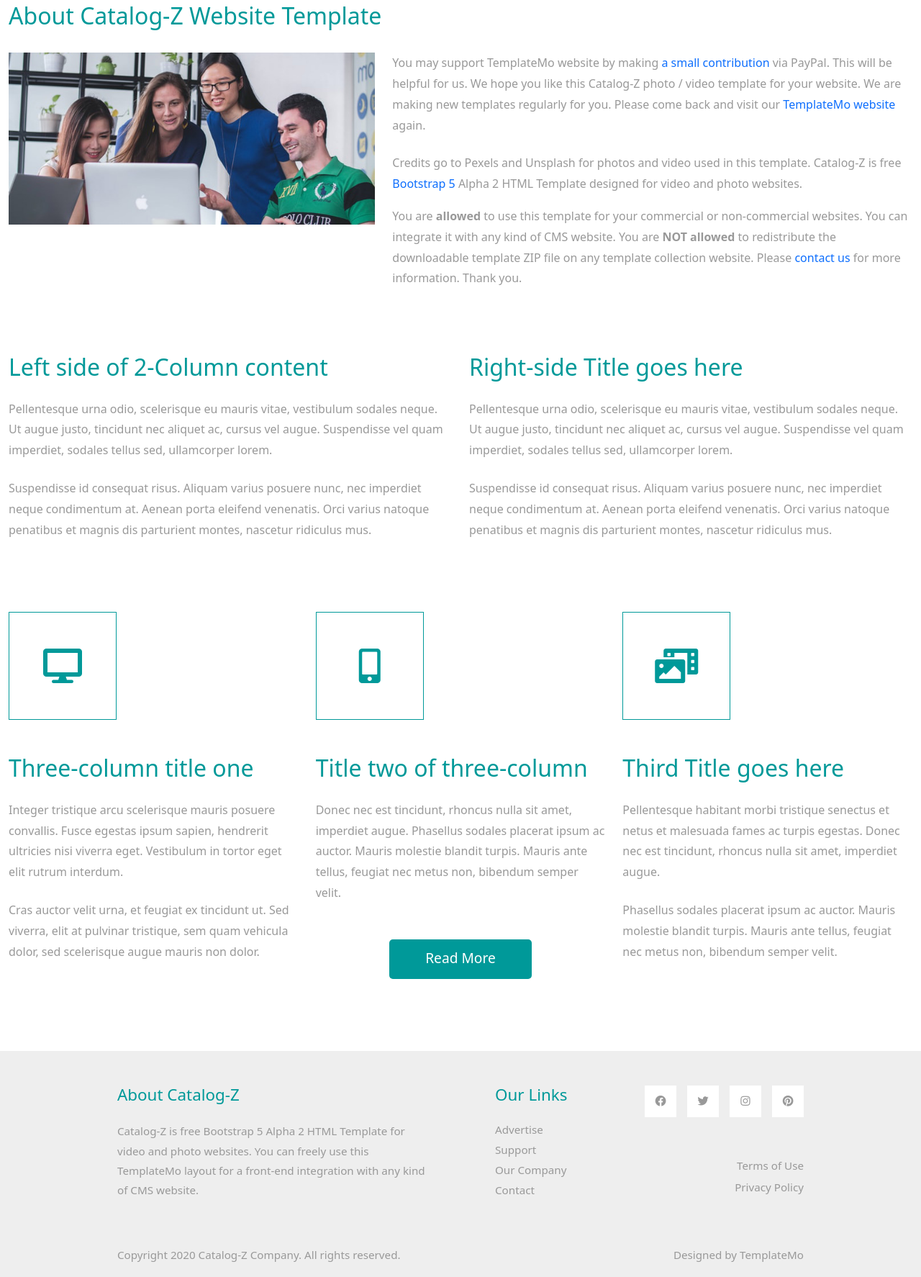
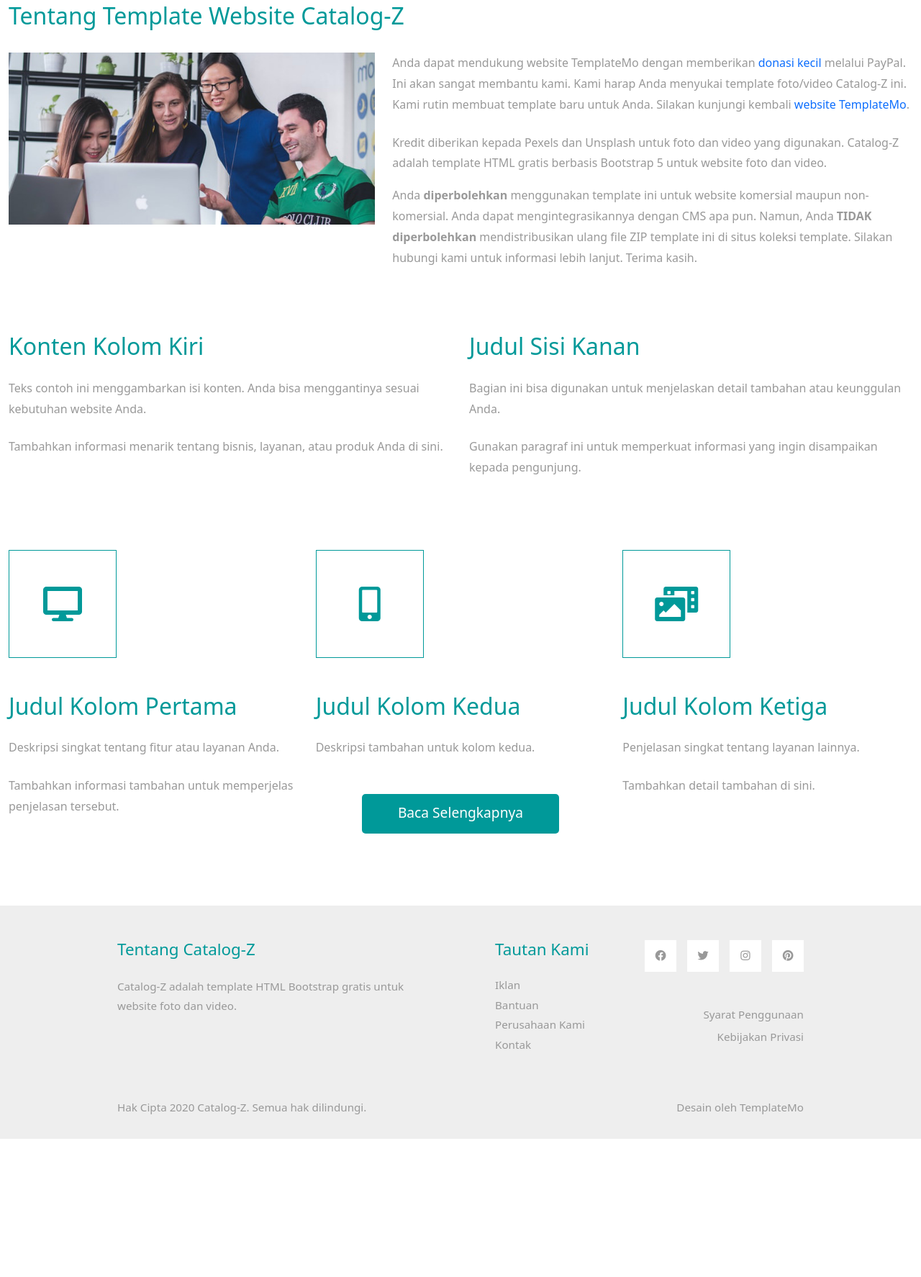
Before and after one commit to webaurell/websitepribadiaurel, a plain HTML site: page about.html in a window 1280 px wide. Shown: the part 322-2096 px from the top of the page at 72% size. After the commit the page ends 1904 px from the top, so only its background shows below. Drawn offline with Linux system fonts and the light colour scheme.

Commit message:
Update about.html

```diff
--- a/about.html
+++ b/about.html
@@ -1,51 +1,44 @@
 <!DOCTYPE html>
-<html lang="en">
+<html lang="id">
 <head>
     <meta charset="UTF-8">
     <meta name="viewport" content="width=device-width, initial-scale=1.0">
-    <title>Catalog-Z About page</title>
+    <title>Halaman Tentang Catalog-Z</title>
     <link rel="stylesheet" href="css/bootstrap.min.css">
     <link rel="stylesheet" href="fontawesome/css/all.min.css">
     <link rel="stylesheet" href="css/templatemo-style.css">
-<!--
-
-TemplateMo 556 Catalog-Z
-
-https://templatemo.com/tm-556-catalog-z
-
--->
 </head>
 <body>
-    <!-- Page Loader -->
+    <!-- Loader Halaman -->
     <div id="loader-wrapper">
         <div id="loader"></div>
 
         <div class="loader-section section-left"></div>
         <div class="loader-section section-right"></div>
+    </div>
 
-    </div>
     <nav class="navbar navbar-expand-lg">
         <div class="container-fluid">
             <a class="navbar-brand" href="index.html">
                 <i class="fas fa-film mr-2"></i>
                 Catalog-Z
             </a>
-            <button class="navbar-toggler" type="button" data-toggle="collapse" data-target="#navbarSupportedContent" aria-controls="navbarSupportedContent" aria-expanded="false" aria-label="Toggle navigation">
+            <button class="navbar-toggler" type="button" data-toggle="collapse" data-target="#navbarSupportedContent">
                 <i class="fas fa-bars"></i>
             </button>
             <div class="collapse navbar-collapse" id="navbarSupportedContent">
                 <ul class="navbar-nav ml-auto mb-2 mb-lg-0">
                     <li class="nav-item">
-                    <a class="nav-link nav-link-1" href="index.html">Photos</a>
+                        <a class="nav-link nav-link-1" href="index.html">Foto</a>
                     </li>
                     <li class="nav-item">
-                    <a class="nav-link nav-link-2" href="videos.html">Videos</a>
+                        <a class="nav-link nav-link-2" href="videos.html">Video</a>
                     </li>
                     <li class="nav-item">
-                    <a class="nav-link nav-link-3 active" aria-current="page" href="about.html">About</a>
+                        <a class="nav-link nav-link-3 active" href="about.html">Tentang</a>
                     </li>
                     <li class="nav-item">
-                    <a class="nav-link nav-link-4" href="contact.html">Contact</a>
+                        <a class="nav-link nav-link-4" href="contact.html">Kontak</a>
                     </li>
                 </ul>
             </div>
@@ -57,120 +50,140 @@ https://templatemo.com/tm-556-catalog-z
     <div class="container-fluid tm-mt-60">
         <div class="row mb-4">
             <h2 class="col-12 tm-text-primary">
-                About Catalog-Z Website Template
+                Tentang Template Website Catalog-Z
             </h2>
         </div>
+
         <div class="row tm-mb-74 tm-row-1640">
             <div class="col-lg-5 col-md-6 col-12 mb-3">
-                <img src="img/about.jpg" alt="Image" class="img-fluid">
+                <img src="img/about.jpg" alt="Gambar" class="img-fluid">
             </div>
             <div class="col-lg-7 col-md-6 col-12">
                 <div class="tm-about-img-text">
                     <p class="mb-4">
-                  You may support TemplateMo website by making <a href="https://paypal.me/templatemo" target="_parent" rel="sponsored">a small contribution</a> via PayPal. This will be helpful for us. We hope you like this Catalog-Z photo / video template for your website. We are making new templates regularly for you. Please come back and visit our <a rel="sponsored" href="https://templatemo.com" target="_parent">TemplateMo website</a> again. </p>
+                        Anda dapat mendukung website TemplateMo dengan memberikan
+                        <a href="https://paypal.me/templatemo" target="_parent">donasi kecil</a> melalui PayPal.
+                        Ini akan sangat membantu kami. Kami harap Anda menyukai template foto/video Catalog-Z ini.
+                        Kami rutin membuat template baru untuk Anda. Silakan kunjungi kembali
+                        <a href="https://templatemo.com" target="_parent">website TemplateMo</a>.
+                    </p>
                     <p>
-                        Credits go to Pexels and Unsplash for photos and video used in this template. Catalog-Z is free <a rel="sponsored" href="https://v5.getbootstrap.com/">Bootstrap 5</a> Alpha 2 HTML Template designed for video and photo websites.</p>
-                    <p>You are <b>allowed</b> to use this template for your commercial or non-commercial websites. You can integrate it with any kind of CMS website. You are <b>NOT allowed</b> to redistribute the downloadable template ZIP file on any template collection website. Please <a rel="nofollow" href="https://templatemo.com/contact" target="_parent">contact us</a> for more information. Thank you.</p>
+                        Kredit diberikan kepada Pexels dan Unsplash untuk foto dan video yang digunakan.
+                        Catalog-Z adalah template HTML gratis berbasis Bootstrap 5 untuk website foto dan video.
+                    </p>
+                    <p>
+                        Anda <b>diperbolehkan</b> menggunakan template ini untuk website komersial maupun non-komersial.
+                        Anda dapat mengintegrasikannya dengan CMS apa pun. Namun, Anda <b>TIDAK diperbolehkan</b>
+                        mendistribusikan ulang file ZIP template ini di situs koleksi template.
+                        Silakan hubungi kami untuk informasi lebih lanjut. Terima kasih.
+                    </p>
                 </div>
             </div>
         </div>
+
         <div class="row tm-mb-50">
             <div class="col-md-6 col-12">
                 <div class="tm-about-2-col">
                     <h2 class="tm-text-primary mb-4">
-                        Left side of 2-Column content
+                        Konten Kolom Kiri
                     </h2>
                     <p class="mb-4">
-                        Pellentesque urna odio, scelerisque eu mauris vitae, vestibulum sodales neque. Ut augue justo, tincidunt nec aliquet ac, cursus vel augue. Suspendisse vel quam imperdiet, sodales tellus sed, ullamcorper lorem.
+                        Teks contoh ini menggambarkan isi konten. Anda bisa menggantinya sesuai kebutuhan website Anda.
                     </p>
                     <p>
-                        Suspendisse id consequat risus. Aliquam varius posuere nunc, nec imperdiet neque condimentum at. Aenean porta eleifend venenatis. Orci varius natoque penatibus et magnis dis parturient montes, nascetur ridiculus mus.
+                        Tambahkan informasi menarik tentang bisnis, layanan, atau produk Anda di sini.
                     </p>
                 </div>
             </div>
             <div class="col-md-6 col-12">
                 <div class="tm-about-2-col">
                     <h2 class="tm-text-primary mb-4">
-                        Right-side Title goes here
+                        Judul Sisi Kanan
                     </h2>
                     <p class="mb-4">
-                        Pellentesque urna odio, scelerisque eu mauris vitae, vestibulum sodales neque. Ut augue justo, tincidunt nec aliquet ac, cursus vel augue. Suspendisse vel quam imperdiet, sodales tellus sed, ullamcorper lorem.
+                        Bagian ini bisa digunakan untuk menjelaskan detail tambahan atau keunggulan Anda.
                     </p>
                     <p>
-                        Suspendisse id consequat risus. Aliquam varius posuere nunc, nec imperdiet neque condimentum at. Aenean porta eleifend venenatis. Orci varius natoque penatibus et magnis dis parturient montes, nascetur ridiculus mus.
+                        Gunakan paragraf ini untuk memperkuat informasi yang ingin disampaikan kepada pengunjung.
                     </p>
                 </div>
             </div>
-        </div> <!-- row -->
+        </div>
+
         <div class="row tm-mb-50">
             <div class="col-md-4 col-12">
                 <div class="tm-about-3-col">
                     <div class="tm-about-icon-container mb-5">
                         <i class="fas fa-desktop fa-3x tm-text-primary"></i>
                     </div>
-                    <h2 class="tm-text-primary mb-4">Three-column title one</h2>
-                    <p class="mb-4">Integer tristique arcu scelerisque mauris posuere convallis. Fusce egestas ipsum sapien, hendrerit ultricies nisi viverra eget. Vestibulum in tortor eget elit rutrum interdum. </p>
-                    <p>Cras auctor velit urna, et feugiat ex tincidunt ut. Sed viverra, elit at pulvinar tristique, sem quam vehicula dolor, sed scelerisque augue mauris non dolor.</p>
+                    <h2 class="tm-text-primary mb-4">Judul Kolom Pertama</h2>
+                    <p class="mb-4">Deskripsi singkat tentang fitur atau layanan Anda.</p>
+                    <p>Tambahkan informasi tambahan untuk memperjelas penjelasan tersebut.</p>
                 </div>
             </div>
+
             <div class="col-md-4 col-12">
                 <div class="tm-about-3-col">
                     <div class="tm-about-icon-container mb-5">
                         <i class="fas fa-mobile-alt fa-3x tm-text-primary"></i>
                     </div>
-                    <h2 class="tm-text-primary mb-4">Title two of three-column</h2>
-                    <p class="tm-mb-50">Donec nec est tincidunt, rhoncus nulla sit amet, imperdiet augue. Phasellus sodales placerat ipsum ac auctor. Mauris molestie blandit turpis. Mauris ante tellus, feugiat nec metus non, bibendum semper velit.</p>
+                    <h2 class="tm-text-primary mb-4">Judul Kolom Kedua</h2>
+                    <p class="tm-mb-50">Deskripsi tambahan untuk kolom kedua.</p>
                     <div class="text-center">
-                        <a href="#" class="btn btn-primary">Read More</a>
+                        <a href="#" class="btn btn-primary">Baca Selengkapnya</a>
                     </div>
                 </div>
             </div>
+
             <div class="col-md-4 col-12">
                 <div class="tm-about-3-col">
                     <div class="tm-about-icon-container mb-5">
                         <i class="fas fa-photo-video fa-3x tm-text-primary"></i>
                     </div>
-                    <h2 class="tm-text-primary mb-4">Third Title goes here</h2>
-                    <p class="mb-4">Pellentesque habitant morbi tristique senectus et netus et malesuada fames ac turpis egestas. Donec nec est tincidunt, rhoncus nulla sit amet, imperdiet augue. </p>
-                    <p>Phasellus sodales placerat ipsum ac auctor. Mauris molestie blandit turpis. Mauris ante tellus, feugiat nec metus non, bibendum semper velit.</p>
+                    <h2 class="tm-text-primary mb-4">Judul Kolom Ketiga</h2>
+                    <p class="mb-4">Penjelasan singkat tentang layanan lainnya.</p>
+                    <p>Tambahkan detail tambahan di sini.</p>
                 </div>
             </div>
         </div>
-    </div> <!-- container-fluid, tm-container-content -->
+    </div>
 
     <footer class="tm-bg-gray pt-5 pb-3 tm-text-gray tm-footer">
         <div class="container-fluid tm-container-small">
             <div class="row">
                 <div class="col-lg-6 col-md-12 col-12 px-5 mb-5">
-                    <h3 class="tm-text-primary mb-4 tm-footer-title">About Catalog-Z</h3>
-                    <p>Catalog-Z is free Bootstrap 5 Alpha 2 HTML Template for video and photo websites. You can freely use this TemplateMo layout for a front-end integration with any kind of CMS website.</p>
+                    <h3 class="tm-text-primary mb-4 tm-footer-title">Tentang Catalog-Z</h3>
+                    <p>Catalog-Z adalah template HTML Bootstrap gratis untuk website foto dan video.</p>
                 </div>
+
                 <div class="col-lg-3 col-md-6 col-sm-6 col-12 px-5 mb-5">
-                    <h3 class="tm-text-primary mb-4 tm-footer-title">Our Links</h3>
+                    <h3 class="tm-text-primary mb-4 tm-footer-title">Tautan Kami</h3>
                     <ul class="tm-footer-links pl-0">
-                        <li><a href="#">Advertise</a></li>
-                        <li><a href="#">Support</a></li>
-                        <li><a href="#">Our Company</a></li>
-                        <li><a href="#">Contact</a></li>
+                        <li><a href="#">Iklan</a></li>
+                        <li><a href="#">Bantuan</a></li>
+                        <li><a href="#">Perusahaan Kami</a></li>
+                        <li><a href="#">Kontak</a></li>
                     </ul>
                 </div>
+
                 <div class="col-lg-3 col-md-6 col-sm-6 col-12 px-5 mb-5">
                     <ul class="tm-social-links d-flex justify-content-end pl-0 mb-5">
-                        <li class="mb-2"><a href="https://facebook.com"><i class="fab fa-facebook"></i></a></li>
-                        <li class="mb-2"><a href="https://twitter.com"><i class="fab fa-twitter"></i></a></li>
-                        <li class="mb-2"><a href="https://instagram.com"><i class="fab fa-instagram"></i></a></li>
-                        <li class="mb-2"><a href="https://pinterest.com"><i class="fab fa-pinterest"></i></a></li>
+                        <li><a href="https://facebook.com"><i class="fab fa-facebook"></i></a></li>
+                        <li><a href="https://twitter.com"><i class="fab fa-twitter"></i></a></li>
+                        <li><a href="https://instagram.com"><i class="fab fa-instagram"></i></a></li>
+                        <li><a href="https://pinterest.com"><i class="fab fa-pinterest"></i></a></li>
                     </ul>
-                    <a href="#" class="tm-text-gray text-right d-block mb-2">Terms of Use</a>
-                    <a href="#" class="tm-text-gray text-right d-block">Privacy Policy</a>
+                    <a href="#" class="tm-text-gray text-right d-block mb-2">Syarat Penggunaan</a>
+                    <a href="#" class="tm-text-gray text-right d-block">Kebijakan Privasi</a>
                 </div>
             </div>
+
             <div class="row">
                 <div class="col-lg-8 col-md-7 col-12 px-5 mb-3">
-                    Copyright 2020 Catalog-Z Company. All rights reserved.
+                    Hak Cipta 2020 Catalog-Z. Semua hak dilindungi.
                 </div>
                 <div class="col-lg-4 col-md-5 col-12 px-5 text-right">
-                    Designed by <a href="https://templatemo.com" class="tm-text-gray" rel="sponsored" target="_parent">TemplateMo</a>
+                    Desain oleh <a href="https://templatemo.com" class="tm-text-gray">TemplateMo</a>
                 </div>
             </div>
         </div>
```
Lines whose indentation alone changed are shown as unchanged.
